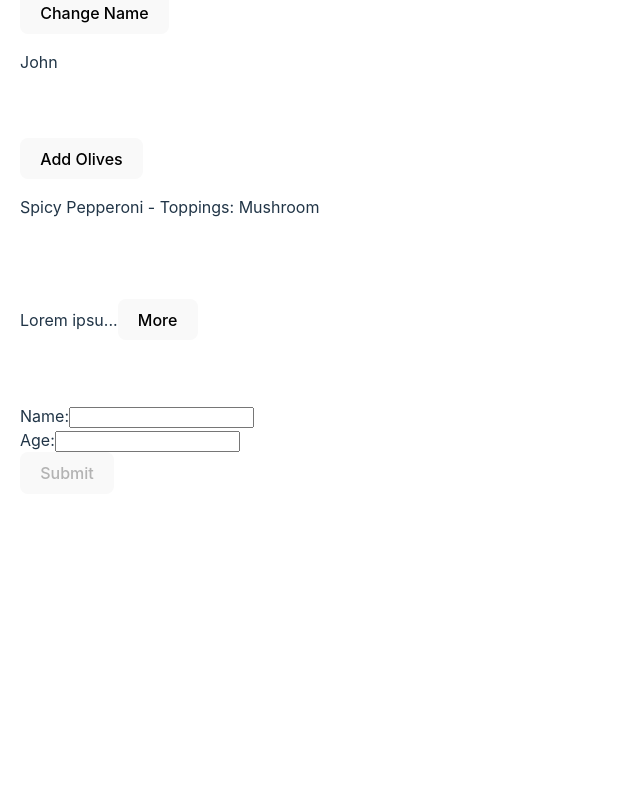
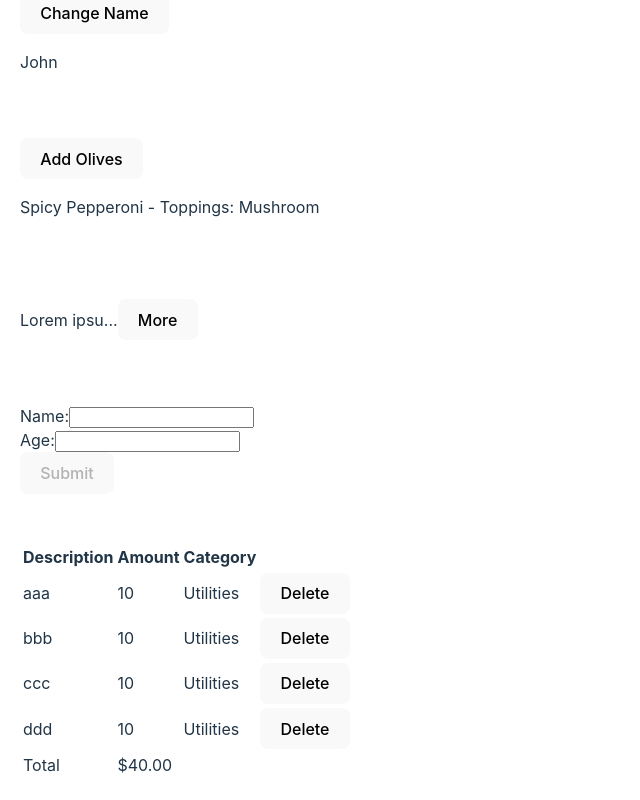
Before and after one commit to ChristosBaboulis/react-course-app, a React (Vite) app: page / in a window 1280 px wide. Shown: the part 654-1454 px from the top of the page, without its empty margins (0-640 px from the left). Before the commit the page ends 1168 px from the top, so only its background shows below. Built offline with nearby package versions, Linux system fonts and the light colour scheme.

Commit message:
Added ExpenseList Component

```diff
--- a/src/App.tsx
+++ b/src/App.tsx
@@ -8,6 +8,7 @@
 import Cart from "./components/Cart";
 import ExpandableText from "./components/ExpandableText";
 import Form from "./components/Form";
+import ExpenseList from "./expense-tracker/components/ExpenseList";
 
 function App() {
   let items = ["New York", "San Fransisco", "Tokyo", "London"];
@@ -37,6 +38,13 @@
     name: "Spicy Pepperoni",
     toppings: ["Mushroom"],
   });
+
+  const [expenses, setExpenses] = useState([
+    { id: 1, description: "aaa", amount: 10, category: "Utilities" },
+    { id: 2, description: "bbb", amount: 10, category: "Utilities" },
+    { id: 3, description: "ccc", amount: 10, category: "Utilities" },
+    { id: 4, description: "ddd", amount: 10, category: "Utilities" },
+  ]);
 
   // ------------------------------------------------------ RENDER FUNCTIONS ------------------------------------------------------
   const renderAlert = () => {
@@ -157,6 +165,12 @@
       <div>
         <Form />
       </div>
+      <br></br>
+      <br></br>
+      <ExpenseList
+        expenses={expenses}
+        onDelete={(id) => setExpenses(expenses.filter((e) => e.id !== id))}
+      />
     </>
   );
 }
--- /dev/null
+++ b/src/expense-tracker/components/ExpenseList.tsx
@@ -0,0 +1,60 @@
+import React from "react";
+
+interface Expense {
+  id: number;
+  description: string;
+  amount: number;
+  category: string;
+}
+
+interface Props {
+  expenses: Expense[];
+  onDelete: (id: number) => void;
+}
+
+const ExpenseList = ({ expenses, onDelete }: Props) => {
+  return (
+    <table className="table table-bordered">
+      <thead>
+        <tr>
+          <th>Description</th>
+          <th>Amount</th>
+          <th>Category</th>
+          <th></th>
+        </tr>
+      </thead>
+      <tbody>
+        {expenses.map((expense) => (
+          <tr key={expense.id}>
+            <td>{expense.description}</td>
+            <td>{expense.amount}</td>
+            <td>{expense.category}</td>
+            <td>
+              <button
+                className="btn btn-outline-danger"
+                onClick={() => onDelete(expense.id)}
+              >
+                Delete
+              </button>
+            </td>
+          </tr>
+        ))}
+      </tbody>
+      <tfoot>
+        <tr>
+          <td>Total</td>
+          <td>
+            $
+            {expenses
+              .reduce((acc, expense) => expense.amount + acc, 0)
+              .toFixed(2)}
+          </td>
+          <td></td>
+          <td></td>
+        </tr>
+      </tfoot>
+    </table>
+  );
+};
+
+export default ExpenseList;
```
